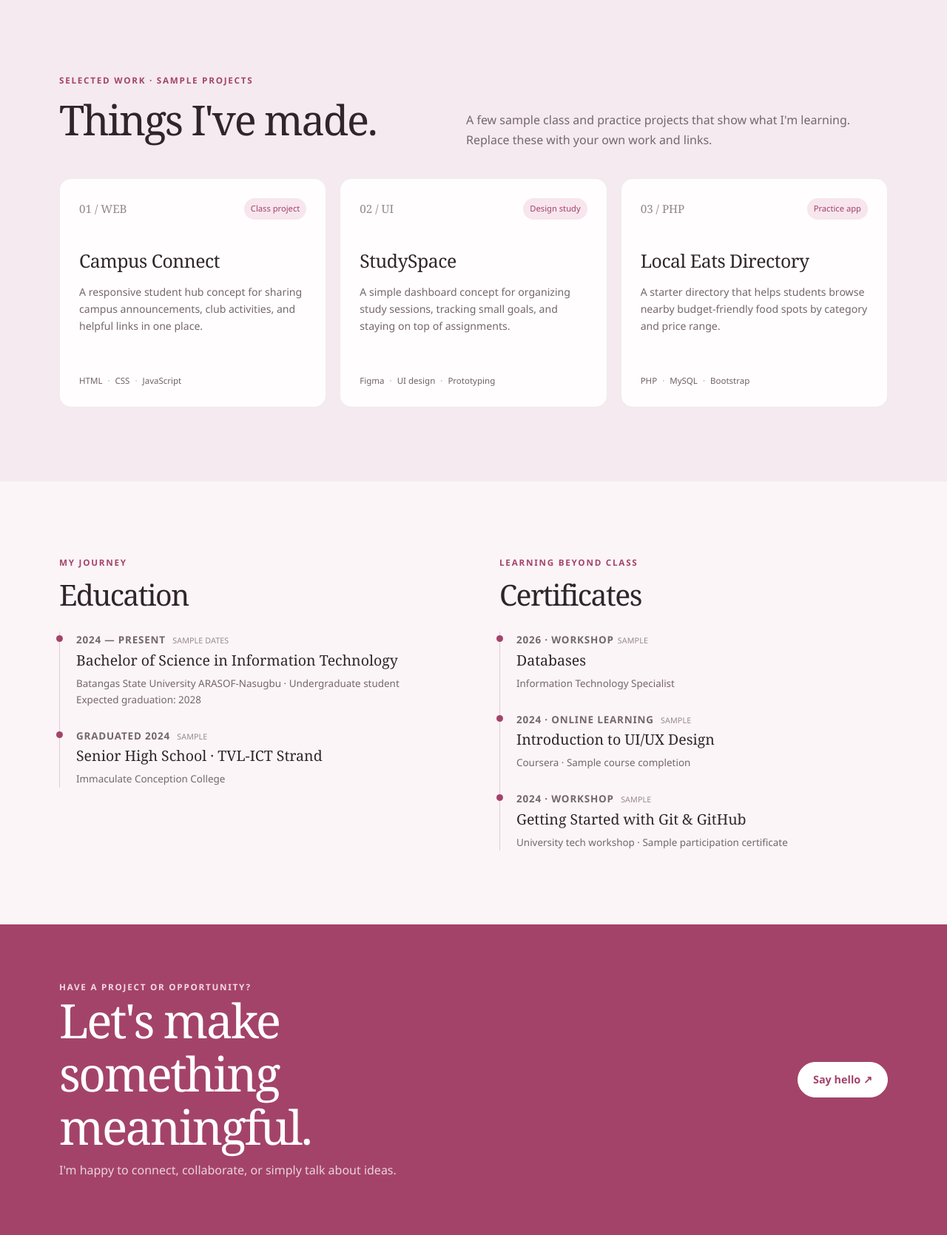
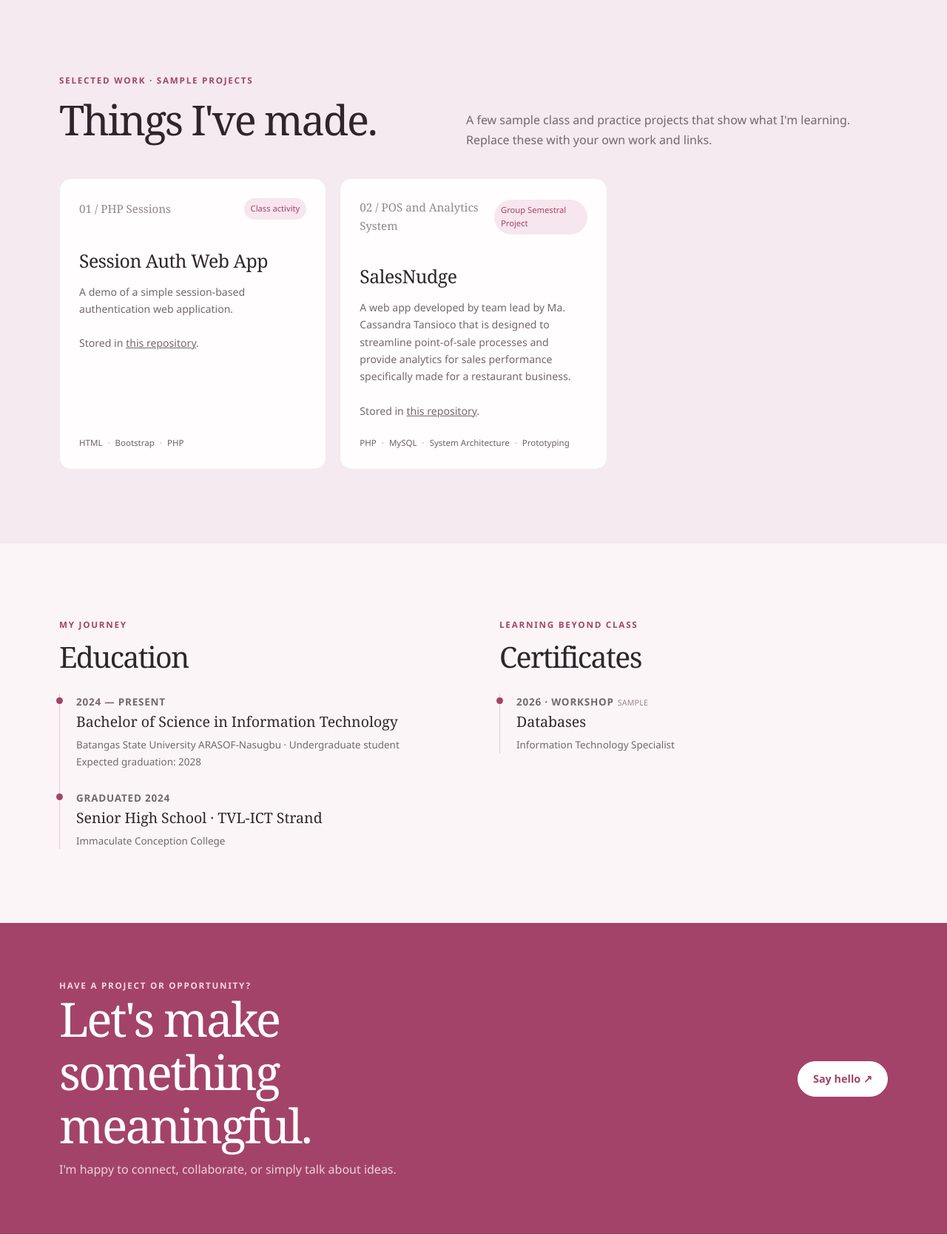
Before and after one commit to sump-exe/portfolio, a PHP site: page / in a window 1280 px wide. Shown: the part 1449-3119 px from the top of the page at 74% size. Run offline with PHP 8.4, Linux system fonts and the light colour scheme.

Commit message:
edited some info here

```diff
--- a/index.php
+++ b/index.php
@@ -79,22 +79,17 @@
                 </div>
                 <div class="project-grid">
                     <article class="project-card">
-                        <div class="project-top"><span class="project-number">01 / WEB</span><span class="project-type">Class project</span></div>
-                        <h3>Campus Connect</h3>
-                        <p>A responsive student hub concept for sharing campus announcements, club activities, and helpful links in one place.</p>
-                        <div class="project-tags"><span>HTML</span><span>CSS</span><span>JavaScript</span></div>
+                        <div class="project-top"><span class="project-number">01 / PHP Sessions</span><span class="project-type">Class activity</span></div>
+                        <h3>Session Auth Web App</h3>
+                        <p>A demo of a simple session-based authentication web application.<br><br>
+                        Stored in <a href="https://github.com/sump-exe/session_auth_tansioco" target="_blank">this repository</a>.</p>
+                        <div class="project-tags"><span>HTML</span><span>Bootstrap</span><span>PHP</span></div>
                     </article>
                     <article class="project-card">
-                        <div class="project-top"><span class="project-number">02 / UI</span><span class="project-type">Design study</span></div>
-                        <h3>StudySpace</h3>
-                        <p>A simple dashboard concept for organizing study sessions, tracking small goals, and staying on top of assignments.</p>
-                        <div class="project-tags"><span>Figma</span><span>UI design</span><span>Prototyping</span></div>
-                    </article>
-                    <article class="project-card">
-                        <div class="project-top"><span class="project-number">03 / PHP</span><span class="project-type">Practice app</span></div>
-                        <h3>Local Eats Directory</h3>
-                        <p>A starter directory that helps students browse nearby budget-friendly food spots by category and price range.</p>
-                        <div class="project-tags"><span>PHP</span><span>MySQL</span><span>Bootstrap</span></div>
+                        <div class="project-top"><span class="project-number">02 / POS and Analytics System</span><span class="project-type">Group Semestral Project</span></div>
+                        <h3>SalesNudge</h3>
+                        <p>A web app developed by team lead by Ma. Cassandra Tansioco that is designed to streamline point-of-sale processes and provide analytics for sales performance specifically made for a restaurant business. <br><br> Stored in <a href="https://github.com/sump-exe/salesnudge" target="_blank">this repository</a>.</p>
+                        <div class="project-tags"><span>PHP</span><span>MySQL</span><span>System Architecture</span><span>Prototyping</span></div>
                     </article>
                 </div>
             </div>
@@ -106,12 +101,12 @@
                     <p class="eyebrow">My journey</p>
                     <h2>Education</h2>
                     <article class="resume-item">
-                        <p class="resume-date">2024 — Present <span class="sample-label">sample dates</span></p>
+                        <p class="resume-date">2024 — Present</p>
                         <h3>Bachelor of Science in Information Technology</h3>
                         <p>Batangas State University ARASOF-Nasugbu · Undergraduate student<br>Expected graduation: 2028</p>
                     </article>
                     <article class="resume-item">
-                        <p class="resume-date">Graduated 2024 <span class="sample-label">sample</span></p>
+                        <p class="resume-date">Graduated 2024</p>
                         <h3>Senior High School · TVL-ICT Strand</h3>
                         <p>Immaculate Conception College</p>
                     </article>
@@ -124,7 +119,7 @@
                         <h3>Databases</h3>
                         <p>Information Technology Specialist</p>
                     </article>
-                    <article class="resume-item">
+                    <!--<article class="resume-item">
                         <p class="resume-date">2024 · Online learning <span class="sample-label">sample</span></p>
                         <h3>Introduction to UI/UX Design</h3>
                         <p>Coursera · Sample course completion</p>
@@ -133,7 +128,7 @@
                         <p class="resume-date">2024 · Workshop <span class="sample-label">sample</span></p>
                         <h3>Getting Started with Git &amp; GitHub</h3>
                         <p>University tech workshop · Sample participation certificate</p>
-                    </article>
+                    </article>-->
                 </div>
             </div>
         </section>
```
